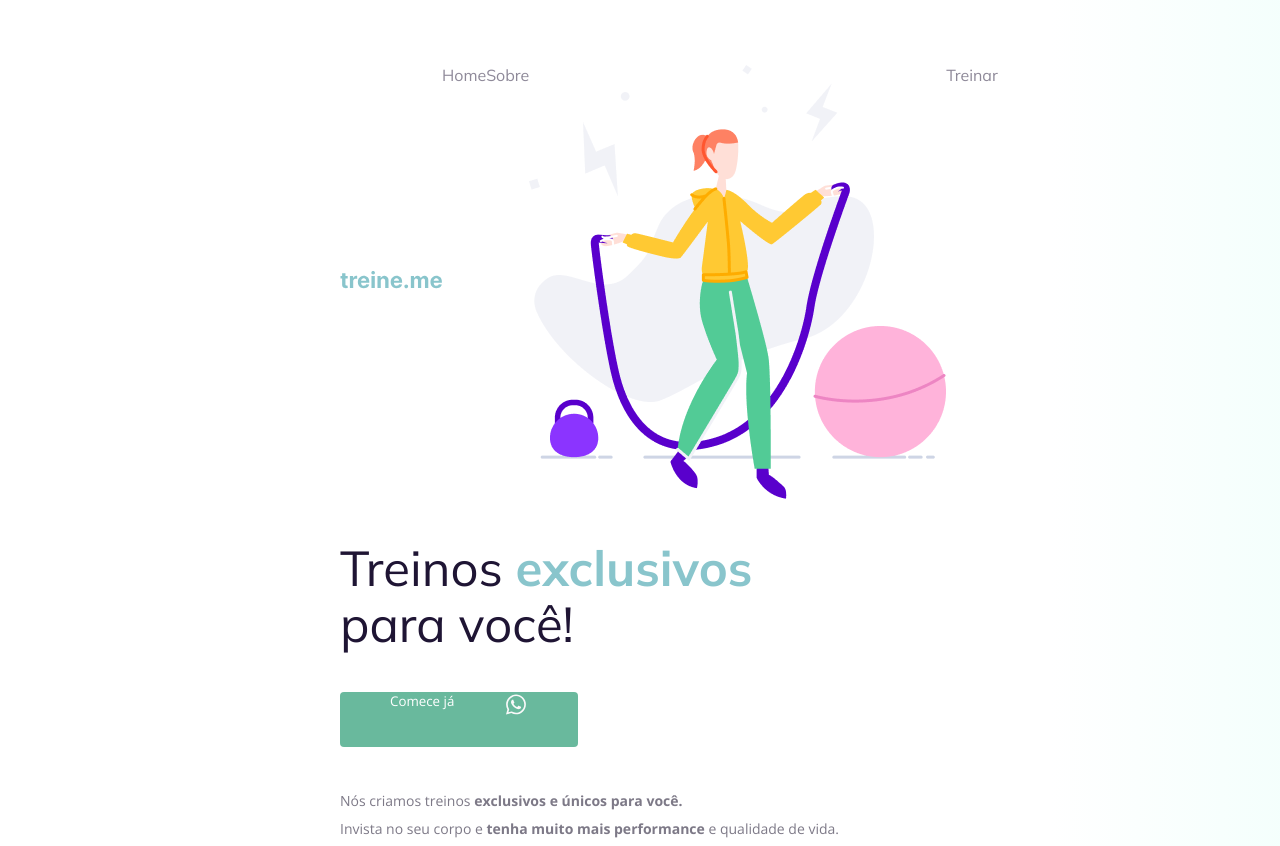
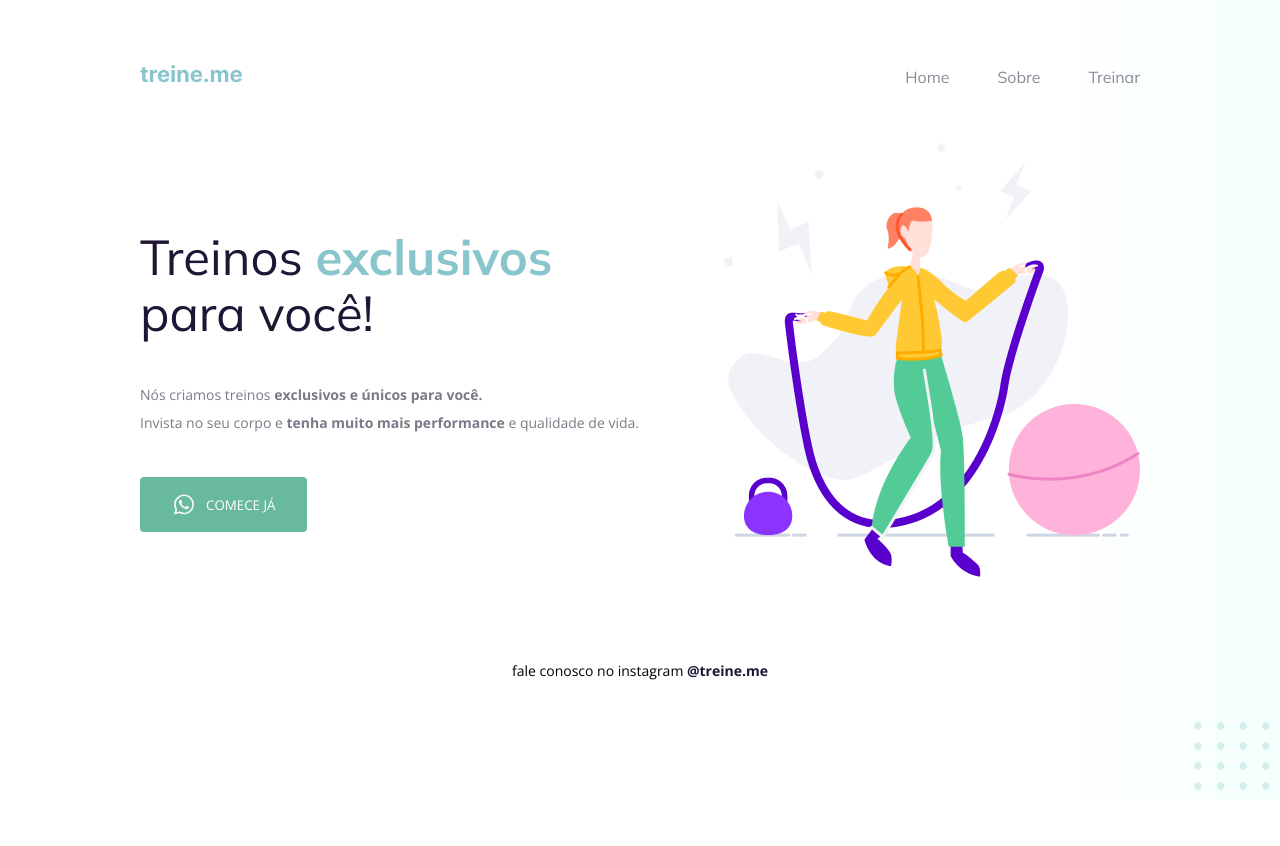
Before and after one commit to MichelleMello/C-digo-do-desafio-1---Fase-02, a plain HTML site: page index.html in a window 1280 px wide. Shown: the top 846 px of the page. After the commit the page ends 800 px from the top, so only its background shows below. Drawn offline with nearby package versions, Linux system fonts and the light colour scheme.

Commit message:
Resolving problems
As a challenge, we needed to resolve some problems with the code provided by Rocketseat.

```diff
--- a/index.html
+++ b/index.html
@@ -22,35 +22,38 @@
           <ul>
             <li><a href="#">Home</a></li>
             <li><a href="#">Sobre</a></li>
-            <img src="images/img.png" alt="Desenho de uma mulher pulando corta numa academia.">
             <li><a href="#">Treinar</a></li>
           </ul>
       </nav>
 
       <main>
-          <section>
+          <section class="text">
             <h1>Treinos <span>exclusivos</span> para você!</h1>
-            <button>
-              Comece já
-              <img src="images/whats.svg" alt="Ícone do whatsapp">
-
-            </button>
 
             <p>
               Nós criamos treinos <strong>exclusivos e únicos para você.</strong></br>
               Invista no seu corpo e <strong>tenha muito mais performance</strong> e qualidade de vida.
             </p>
 
+            <button>
+              <img src="images/whats.svg" alt="Ícone do whatsapp">
+              Comece já
+
+            </button>
           </section>
+
+          <img src="images/img.png" alt="Desenho de uma mulher pulando corta numa academia.">
 
       </main>
 
       <footer>
           fale conosco no instagram <a href="https://instagram.com/treineme" target="_blank">@treine.me</a>
       </footer>
+
+      <img id="balls" src="images/balls.svg" alt="Bolinhas decorativas verdes no canto inferior direito da página.">
     </div>
 
-    <img id="balls" src="images/balls.svg" alt="Bolinhas decorativas verdes no canto inferior direito da página.">
+
 
   </body>
 </html>
--- a/style.css
+++ b/style.css
@@ -9,22 +9,24 @@ body {
   }
 
   .page {
-    width: 600px;
+    width: 1000px;
     margin: 0 auto;
     padding-top: 65px;
   }
 
   nav {
+
     display: flex;
-    justify-content: start;
+    justify-content: space-between;
     align-items: center;
 
-    margin-bottom: 15px;
+    margin-bottom: 55px;
   }
 
   ul {
     display: flex;
     list-style: none;
+    gap: 48px;
     margin: 0;
     padding: 0;
   }
@@ -42,6 +44,12 @@ body {
     font-weight: bold;
     opacity: 1;
   }
+
+  main {
+    display: flex;
+    justify-content: space-between;
+    align-items: center;
+}
 
   h1,
   ul {
@@ -74,14 +82,17 @@ body {
   button {
     color: white;
     font-family: "Open Sans", sans-serif;
+    text-transform: uppercase;
 
     background: #69B99D;
-    border: 0;
-    padding: 0 50px 30px;
+    border: none;
+    padding: 15px 32px 15px;
+    align-items: center;
 
     display: flex;
-    justify-content: space-around;
-    gap: 50px;
+    justify-content: center;
+    flex-direction: row;
+    gap: 10px;
 
     border-radius: 4px;
 
@@ -106,6 +117,7 @@ body {
   }
 
   #balls {
-      bottom: 0;
-      right: 0;
+    position: fixed;
+    bottom: 0;
+    right: 0;
   }
```
